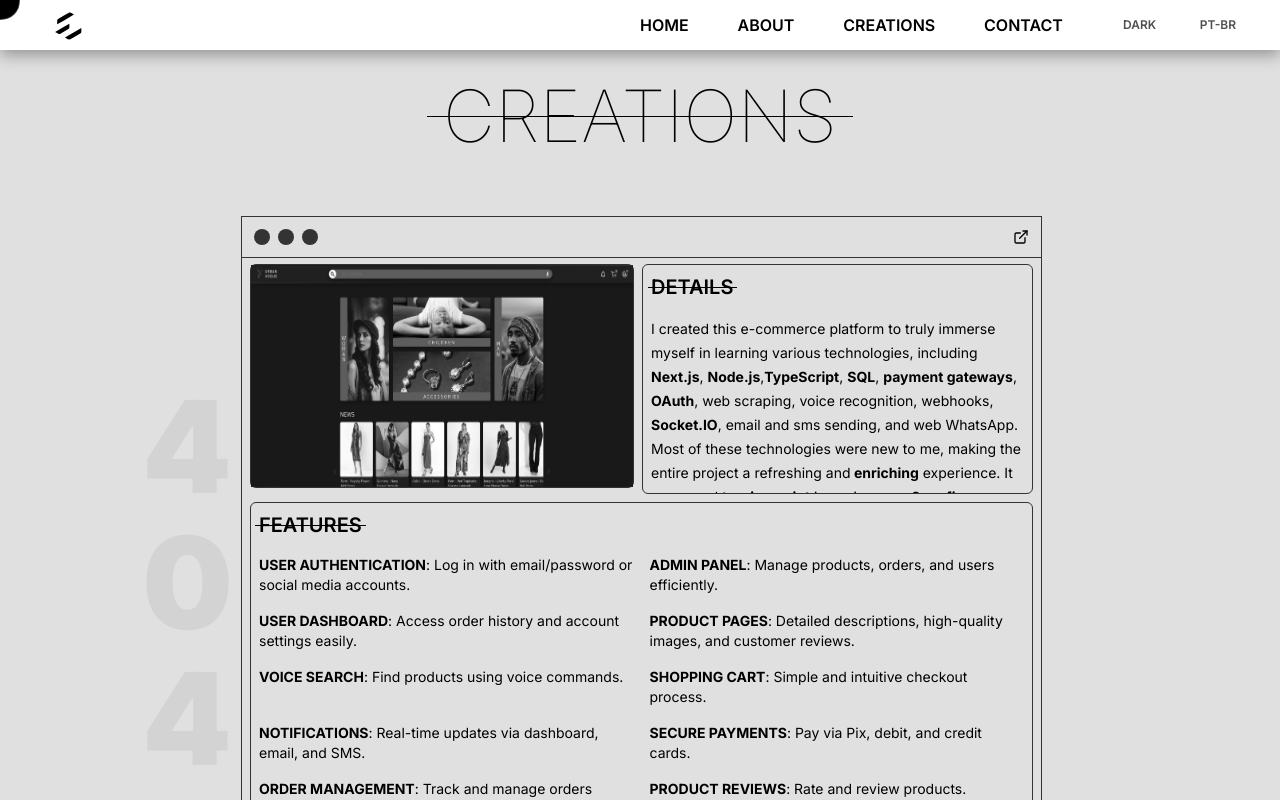
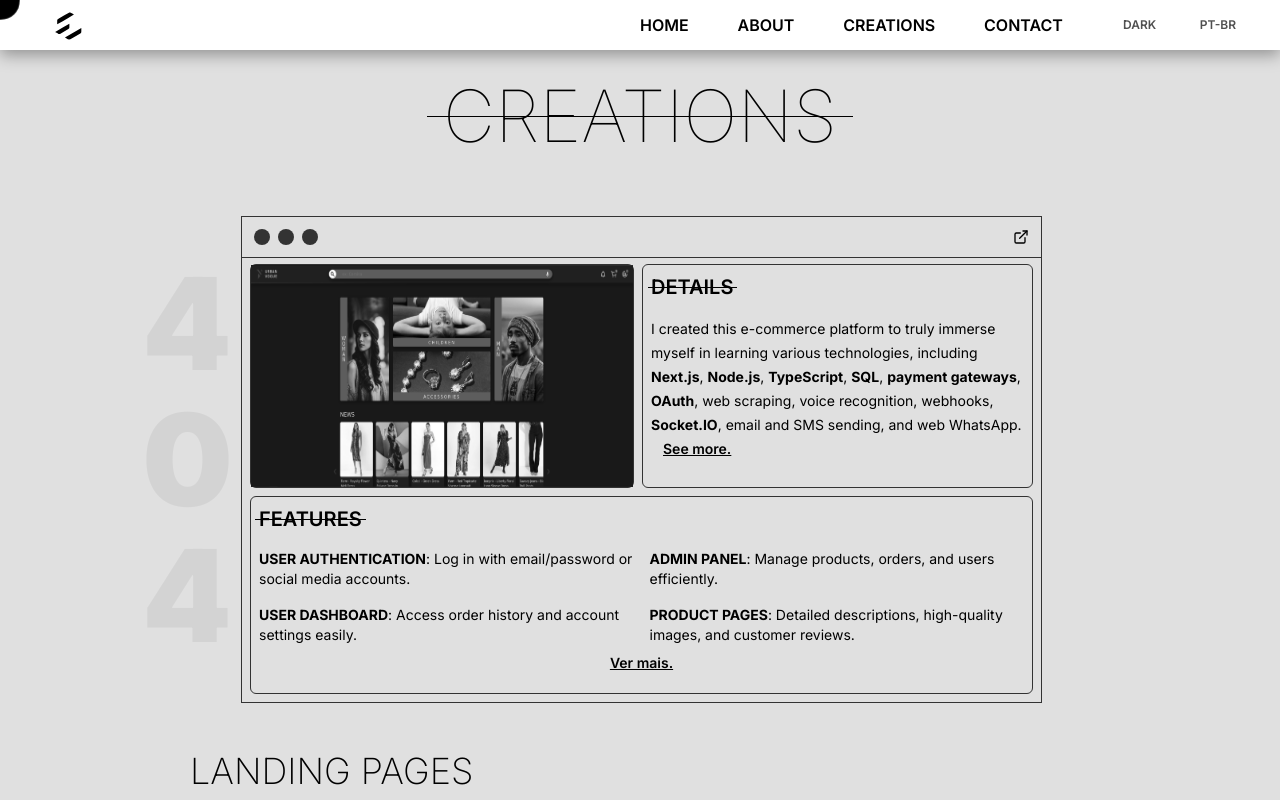
Before and after one commit to esdrasfyy/portifolio-web, a Next.js app: page /creations in a window 1280 px wide. Shown: the top 800 px of the page. Built offline with nearby package versions, Linux system fonts and the light colour scheme.

Commit message:
adjustments in creations page

```diff
--- a/app/(pages)/creations/page.tsx
+++ b/app/(pages)/creations/page.tsx
@@ -68,7 +68,7 @@ function Creations() {
               <h3>
                 <span className="line font-semibold text-xl">FEATURES</span>
               </h3>
-              <ul className="grid grid-cols-1 md:grid-cols-2 mt-4 gap-4 list-disc text-sm">
+              <ul className="grid grid-cols-1 md:grid-cols-2 mt-4 gap-4 list-disc text-sm relative pb-10">
                 {lang !== "en-US" ? <FeaturesPtbr /> : <FeaturesEnus />}
               </ul>
             </div>
--- a/app/translate/constants/constants.tsx
+++ b/app/translate/constants/constants.tsx
@@ -1,4 +1,7 @@
+import { useState } from "react";
+
 function DetailsPtbr() {
+  const [hide, setHide] = useState<boolean>(false);
   return (
     <>
       Criei esta plataforma de e-commerce para me aprofundar no aprendizado de
@@ -7,27 +10,38 @@ function DetailsPtbr() {
       <strong>TypeScript</strong>, <strong>SQL</strong>,
       <strong>gateways de pagamento</strong>, <strong>OAuth</strong>, web
       scraping, reconhecimento de voz, webhooks,
-      <strong>Socket.IO</strong>, envio de email e SMS, e WhatsApp web. A
-      maioria dessas tecnologias era
-      <strong>nova para mim</strong>, tornando todo o projeto uma experiência
-      refrescante e<strong>enriquecedora</strong>. Foi um verdadeiro{" "}
-      <strong>divisor de águas</strong> na minha jornada. Durante{" "}
+      <strong>Socket.IO</strong>, envio de email e SMS, e WhatsApp web.{" "}
+      {hide && (
+        <>
+          A maioria dessas tecnologias era
+          <strong>nova para mim</strong>, tornando todo o projeto uma
+          experiência refrescante e<strong>enriquecedora</strong>. Foi um
+          verdadeiro <strong>divisor de águas</strong> na minha jornada. Durante{" "}
           <strong>cinco meses</strong>, dediquei-me a{" "}
-      <strong>aprender novas tecnologias</strong> diariamente e implementá-las
-      neste projeto. Eu carinhosamente o chamo de{" "}
+          <strong>aprender novas tecnologias</strong> diariamente e
+          implementá-las neste projeto. Eu carinhosamente o chamo de{" "}
           <strong>"meu pequeno Frankenstein"</strong> porque
           <strong>toda nova</strong> tecnologia que aprendo, eu testo nesta
           plataforma.
-      <strong>Apesar do progresso</strong>, ainda faltam muitas funcionalidades
-      a serem adicionadas, como um
-      <strong>chatbot</strong>, <strong>chat em tempo real</strong>, integração
-      com <strong>serviços postais</strong>, uma{" "}
+          <strong>Apesar do progresso</strong>, ainda faltam muitas
+          funcionalidades a serem adicionadas, como um
+          <strong>chatbot</strong>, <strong>chat em tempo real</strong>,
+          integração com <strong>serviços postais</strong>, uma{" "}
           <strong>carteira virtual</strong> e mais.
+        </>
+      )}
+      <button
+        onClick={() => setHide(!hide)}
+        className="font-semibold underline ml-3"
+      >
+        {!hide ? "Ver mais." : "Ver menos."}
+      </button>
     </>
   );
 }
 
 function FeaturesPtbr() {
+  const [hide, setHide] = useState<boolean>(false);
   return (
     <>
       <li>
@@ -46,13 +60,15 @@ function FeaturesPtbr() {
         <strong className="uppercase">Páginas de Produtos</strong>: Descrições
         detalhadas, imagens de alta qualidade e avaliações de clientes.
       </li>
+      {hide && (
+        <>
           <li>
             <strong className="uppercase">Pesquisa por Voz</strong>: Encontre
             produtos usando comandos de voz.
           </li>
           <li>
-        <strong className="uppercase">Carrinho de Compras</strong>: Processo de
-        checkout simples e intuitivo.
+            <strong className="uppercase">Carrinho de Compras</strong>: Processo
+            de checkout simples e intuitivo.
           </li>
           <li>
             <strong className="uppercase">Notificações</strong>: Atualizações em
@@ -67,56 +83,79 @@ function FeaturesPtbr() {
             Acompanhe e gerencie pedidos sem esforço.
           </li>
           <li>
-        <strong className="uppercase">Avaliações de Produtos</strong>: Avalie e
-        escreva comentários sobre os produtos.
+            <strong className="uppercase">Avaliações de Produtos</strong>:
+            Avalie e escreva comentários sobre os produtos.
           </li>
           <li>
-        <strong className="uppercase">Filtro Avançado</strong>: Encontre itens
-        rapidamente com filtros robustos.
+            <strong className="uppercase">Filtro Avançado</strong>: Encontre
+            itens rapidamente com filtros robustos.
           </li>
           <li>
-        <strong className="uppercase">Recuperação de Senha</strong>: Redefina a
-        senha de forma segura via email.
+            <strong className="uppercase">Recuperação de Senha</strong>:
+            Redefina a senha de forma segura via email.
           </li>
           <li>
-        <strong className="uppercase">Verificação de Email e Telefone</strong>:
-        Aumente a segurança com verificação via email, WhatsApp e SMS.
+            <strong className="uppercase">
+              Verificação de Email e Telefone
+            </strong>
+            : Aumente a segurança com verificação via email, WhatsApp e SMS.
           </li>
           <li>
             <strong className="uppercase">Sistema de Cupons</strong>: Aproveite
             descontos e promoções com cupons dinâmicos.
           </li>
         </>
+      )}
+      <li className="absolute left-1/2 bottom-0 -translate-x-1/2 pb-3">
+        <button
+          onClick={() => setHide(!hide)}
+          className="font-semibold underline"
+        >
+          {!hide ? "Ver mais." : "Ver menos."}
+        </button>
+      </li>
+    </>
   );
 }
 
 function DetailsEnus() {
+  const [hide, setHide] = useState<boolean>(false);
+
   return (
     <>
       I created this e-commerce platform to truly immerse myself in learning
       various technologies, including <strong>Next.js</strong>,{" "}
-      <strong>Node.js</strong>,<strong>TypeScript</strong>, <strong>SQL</strong>
-      , <strong>payment gateways</strong>, <strong>OAuth</strong>, web scraping,
-      voice recognition, webhooks,
-      <strong> Socket.IO</strong>, email and sms sending, and web WhatsApp. Most
-      of these technologies were new to me, making the entire project a
-      refreshing and
-      <strong> enriching</strong> experience. It was a real{" "}
+      <strong>Node.js</strong>, <strong>TypeScript</strong>,{" "}
+      <strong>SQL</strong>, <strong>payment gateways</strong>,{" "}
+      <strong>OAuth</strong>, web scraping, voice recognition, webhooks,{" "}
+      <strong>Socket.IO</strong>, email and SMS sending, and web WhatsApp.{" "}
+      {hide && (
+        <>
+          Most of these technologies were new to me, making the entire project a
+          refreshing and <strong>enriching</strong> experience. It was a real{" "}
           <strong>turning point</strong> in my journey. Over{" "}
-      <strong>five months</strong>, I dedicated myself to{" "}
-      <strong>learning new technologies</strong> daily and implementing them in
-      this project. I affectionately call it my{" "}
-      <strong>"little Frankenstein"</strong> because <strong>every new </strong>
-      technology I learn, I test on this platform.{" "}
-      <strong>Despite the progress</strong>, there are still many features to
-      add, such as a<strong> chatbot</strong>, <strong>real-time chat</strong>,
-      integration with <strong>postal services</strong>, a
-      <strong> virtual wallet</strong>, and more.
+          <strong>five months</strong>, I dedicated myself to learning new
+          technologies daily and implementing them in this project. I
+          affectionately call it my <strong>"little Frankenstein"</strong>{" "}
+          because every new technology I learn, I test on this platform. Despite
+          the progress, there are still many features to add, such as a{" "}
+          <strong>chatbot</strong>, <strong>real-time chat</strong>, integration
+          with <strong>postal services</strong>, a{" "}
+          <strong>virtual wallet</strong>, and more.
+        </>
+      )}
+      <button
+        onClick={() => setHide(!hide)}
+        className="font-semibold underline ml-3"
+      >
+        {!hide ? "See more." : "See less."}
+      </button>
     </>
   );
 }
 
 function FeaturesEnus() {
+  const [hide, setHide] = useState<boolean>(false);
   return (
     <>
       <li>
@@ -135,17 +174,19 @@ function FeaturesEnus() {
         <strong className="uppercase">Product Pages</strong>: Detailed
         descriptions, high-quality images, and customer reviews.
       </li>
+      {hide && (
+        <>
           <li>
-        <strong className="uppercase">Voice Search</strong>: Find products using
-        voice commands.
+            <strong className="uppercase">Voice Search</strong>: Find products
+            using voice commands.
           </li>
           <li>
             <strong className="uppercase">Shopping Cart</strong>: Simple and
             intuitive checkout process.
           </li>
           <li>
-        <strong className="uppercase">Notifications</strong>: Real-time updates
-        via dashboard, email, and SMS.
+            <strong className="uppercase">Notifications</strong>: Real-time
+            updates via dashboard, email, and SMS.
           </li>
           <li>
             <strong className="uppercase">Secure Payments</strong>: Pay via Pix,
@@ -156,24 +197,34 @@ function FeaturesEnus() {
             manage orders effortlessly.
           </li>
           <li>
-        <strong className="uppercase">Product Reviews</strong>: Rate and review
-        products.
+            <strong className="uppercase">Product Reviews</strong>: Rate and
+            review products.
           </li>
           <li>
-        <strong className="uppercase">Advanced Filtering</strong>: Find items
-        quickly with robust filters.
+            <strong className="uppercase">Advanced Filtering</strong>: Find
+            items quickly with robust filters.
           </li>
           <li>
-        <strong className="uppercase">Password Recovery</strong>: Reset password
-        securely via email.
+            <strong className="uppercase">Password Recovery</strong>: Reset
+            password securely via email.
           </li>
           <li>
             <strong className="uppercase">Email and Phone Verification</strong>:
             Enhance security with verification via email, WhatsApp, and SMS.
           </li>
           <li>
-        <strong className="uppercase">Coupon System</strong>: Enjoy discounts
-        and promotions with dynamic coupons.
+            <strong className="uppercase">Coupon System</strong>: Enjoy
+            discounts and promotions with dynamic coupons.
+          </li>
+        </>
+      )}
+      <li className="absolute left-1/2 bottom-0 -translate-x-1/2 pb-3">
+        <button
+          onClick={() => setHide(!hide)}
+          className="font-semibold underline"
+        >
+          {!hide ? "Ver mais." : "Ver menos."}
+        </button>
       </li>
     </>
   );
--- a/app/translate/languages/en.ts
+++ b/app/translate/languages/en.ts
@@ -46,6 +46,8 @@ const messages = {
       creations: {
         titles: {
           one: "creations",
+          two: "See more.",
+          three:"See less.",
           have: "DO YOU HAVE A PROJECT IN MIND AND WOULD YOU LIKE TO INCLUDE MYSELF IN THE TEAM?",
         },
         projects: {
--- a/app/translate/languages/pt.ts
+++ b/app/translate/languages/pt.ts
@@ -46,6 +46,8 @@ const messages = {
       creations: {
         titles: {
           one: "projetos",
+          two: "Ver mais.",
+          three:"Ver menos.",
           have:"TEM ALGUM PROJETO EM MENTE E GOSTARIA DE ME INCLUIR NESSA EQUIPE?"
         },
         projects: {
```
Lines whose indentation alone changed are shown as unchanged.
